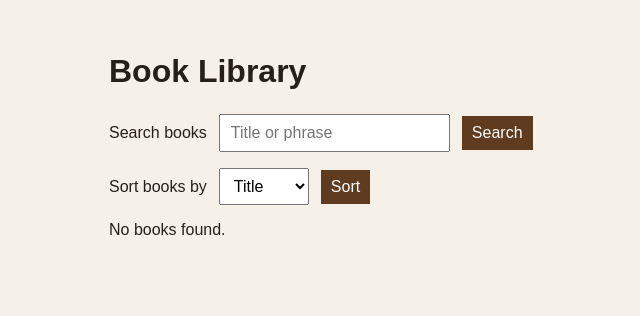
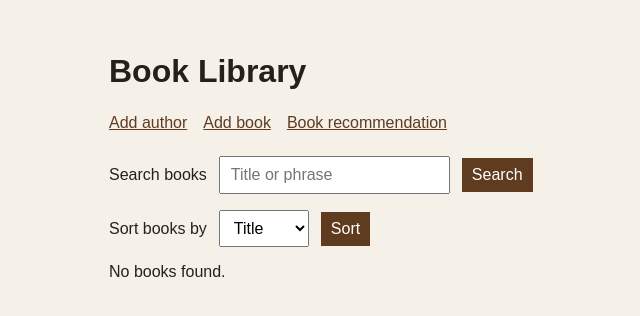
Before and after one commit to Harangason/book-alchemy, a Flask app: page / in a window 1280 px wide. Shown: the top 316 px of the page, without its empty margins (31-671 px from the left). Run offline with Flask 3, Linux system fonts and the light colour scheme.

Commit message:
FIRST COMMIT: use https://rapidapi.com/hub for API recommendation

```diff
--- a/app.py
+++ b/app.py
@@ -1,9 +1,13 @@
 from datetime import date
+import json
 
 from flask import Flask, flash, redirect, render_template, request, url_for
 import os
 from sqlalchemy import inspect
 from sqlalchemy.sql import text
+from urllib.error import HTTPError, URLError
+from urllib.parse import urlencode
+from urllib.request import Request, urlopen
 
 from data.data_models import Author, Book, db
 
@@ -13,6 +17,8 @@ BASE_DIR = os.path.abspath(os.path.dirname(__file__))
 app.config['SQLALCHEMY_DATABASE_URI'] = f"sqlite:///{os.path.join(BASE_DIR, 'data/library.sqlite')}"
 app.config['SQLALCHEMY_TRACK_MODIFICATIONS'] = False
 app.config['SECRET_KEY'] = 'dev'
+app.config['RAPIDAPI_HOST'] = 'language-complexity-layering.p.rapidapi.com'
+app.config['RAPIDAPI_URL'] = 'https://language-complexity-layering.p.rapidapi.com/api/language-complexity-layering'
 
 db.init_app(app)
 
@@ -44,6 +50,25 @@ def check_tables():
 check_tables()
 
 
+def load_local_env():
+    for filename in ('.env.local', '.env'):
+        path = os.path.join(BASE_DIR, filename)
+        if not os.path.exists(path):
+            continue
+
+        with open(path, encoding='utf-8') as env_file:
+            for line in env_file:
+                clean_line = line.strip()
+                if not clean_line or clean_line.startswith('#') or '=' not in clean_line:
+                    continue
+
+                key, value = clean_line.split('=', 1)
+                os.environ.setdefault(key.strip(), value.strip().strip('"').strip("'"))
+
+
+load_local_env()
+
+
 def parse_optional_date(value):
     if not value:
         return None
@@ -62,6 +87,74 @@ def parse_optional_rating(value):
     if rating < 1 or rating > 10:
         raise ValueError("Rating must be between 1 and 10.")
     return rating
+
+
+def build_library_prompt():
+    books = Book.query.join(Author).order_by(Author.name, Book.title).all()
+    if not books:
+        return ""
+
+    book_lines = []
+    for book in books:
+        rating = book.rating if book.rating else "not rated"
+        book_lines.append(f"- {book.title} by {book.author.name}; rating: {rating}/10")
+
+    return (
+        "Based on this fantasy library, recommend one next book to read. "
+        "Use the ratings if available and explain the recommendation briefly.\n\n"
+        + "\n".join(book_lines)
+    )
+
+
+def parse_rapidapi_response(response_body):
+    try:
+        payload = json.loads(response_body)
+    except json.JSONDecodeError:
+        return response_body
+
+    if isinstance(payload, dict):
+        for key in ('recommendation', 'result', 'text', 'data', 'message'):
+            value = payload.get(key)
+            if isinstance(value, str):
+                return value
+        return json.dumps(payload, indent=2, ensure_ascii=False)
+
+    return str(payload)
+
+
+def get_book_recommendation():
+    api_key = os.environ.get('RAPIDAPI_KEY')
+    if not api_key:
+        return None, "RAPIDAPI_KEY is missing. Add it to .env.local or your environment."
+
+    library_prompt = build_library_prompt()
+    if not library_prompt:
+        return None, "No books found. Add books before requesting a recommendation."
+
+    request_data = urlencode({
+        'data': library_prompt,
+        'version': os.environ.get('RAPIDAPI_VERSION', ''),
+    }).encode('utf-8')
+    api_request = Request(
+        app.config['RAPIDAPI_URL'],
+        data=request_data,
+        headers={
+            'Content-Type': 'application/x-www-form-urlencoded',
+            'x-rapidapi-host': app.config['RAPIDAPI_HOST'],
+            'x-rapidapi-key': api_key,
+        },
+        method='POST',
+    )
+
+    try:
+        with urlopen(api_request, timeout=20) as response:
+            response_body = response.read().decode('utf-8')
+    except HTTPError as error:
+        return None, f"RapidAPI request failed with status {error.code}."
+    except URLError:
+        return None, "RapidAPI request failed because the API could not be reached."
+
+    return parse_rapidapi_response(response_body), None
 
 
 @app.route('/')
@@ -124,6 +217,21 @@ def delete_author(author_id):
     db.session.commit()
     flash(f"Author '{author_name}' and their books were deleted successfully.")
     return redirect(url_for('home'))
+
+
+@app.route('/recommendation', methods=['GET', 'POST'])
+def recommendation():
+    recommendation_text = None
+    error_message = None
+
+    if request.method == 'POST':
+        recommendation_text, error_message = get_book_recommendation()
+
+    return render_template(
+        'recommendation.html',
+        recommendation_text=recommendation_text,
+        error_message=error_message,
+    )
 
 
 @app.route('/book/<int:book_id>/delete', methods=['POST'])
--- a/static/css/home.css
+++ b/static/css/home.css
@@ -9,6 +9,16 @@ body {
 
 h1 {
     margin-bottom: 24px;
+}
+
+nav {
+    display: flex;
+    gap: 16px;
+    margin-bottom: 24px;
+}
+
+nav a {
+    color: #5f3b20;
 }
 
 form {
--- a/templates/home.html
+++ b/templates/home.html
@@ -7,6 +7,12 @@
 </head>
 <body>
     <h1>Book Library</h1>
+
+    <nav>
+        <a href="{{ url_for('add_author') }}">Add author</a>
+        <a href="{{ url_for('add_book') }}">Add book</a>
+        <a href="{{ url_for('recommendation') }}">Book recommendation</a>
+    </nav>
 
     {% with messages = get_flashed_messages() %}
         {% if messages %}
```
Also changed, not shown: static/css/detail.css (+7 -0 lines), README.md, 1 other file.
